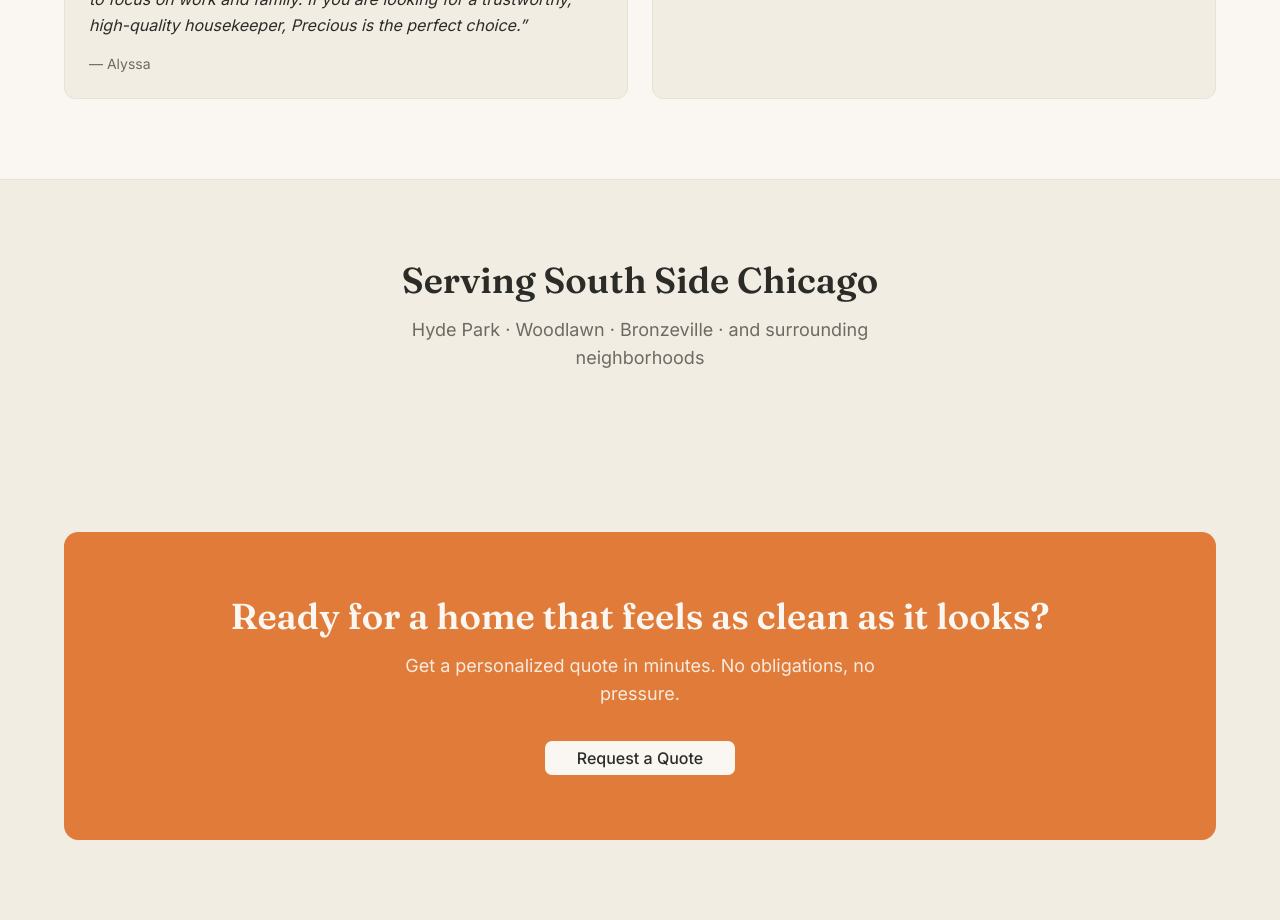
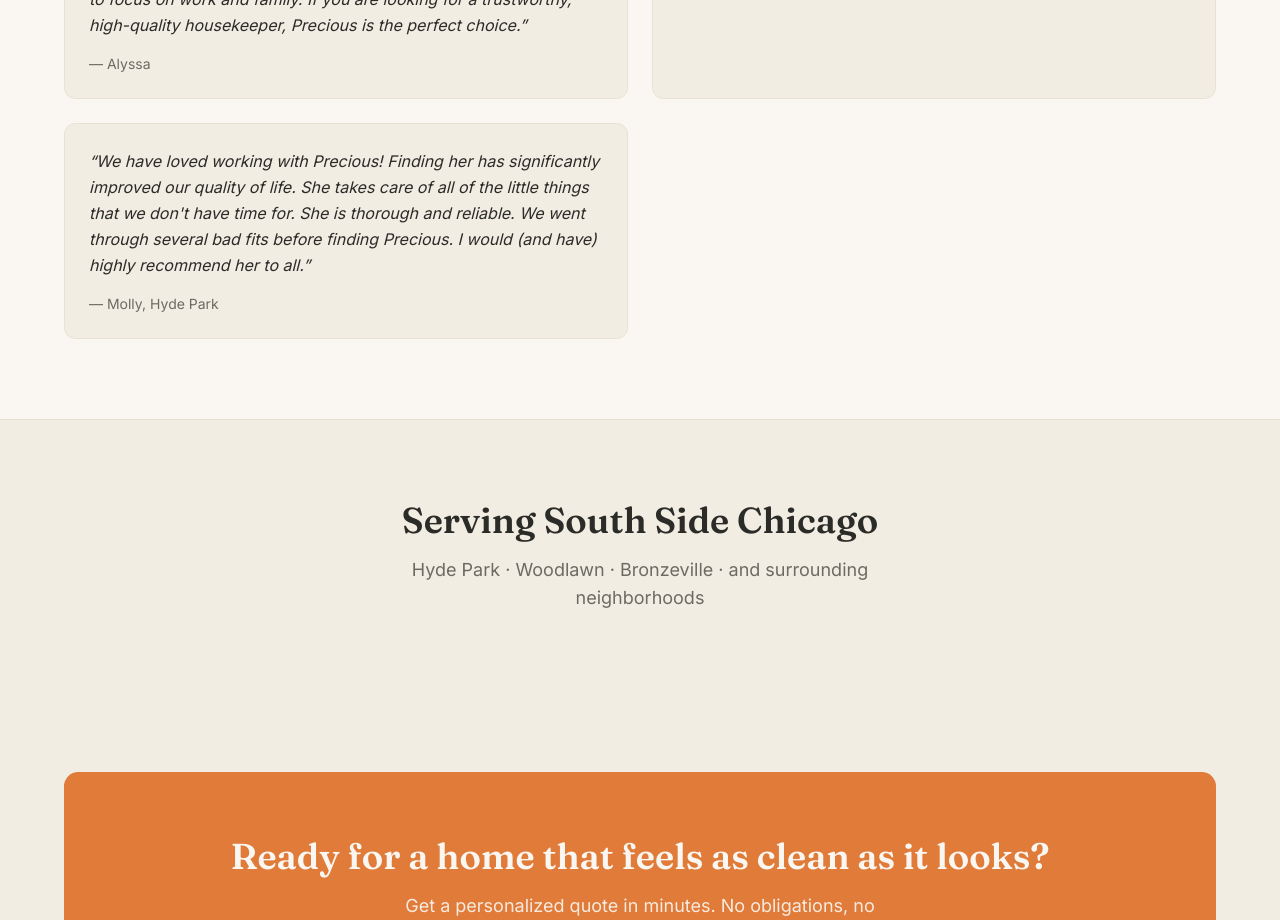
Before and after one commit to sendscott-del/precious-home-help, a Next.js app: page / in a window 1280 px wide. Shown: the part 3700-4620 px from the top of the page. Built offline with nearby package versions, Linux system fonts and the light colour scheme; no server answers.

Commit message:
Add Molly's testimonial to home page

```diff
--- a/package.json
+++ b/package.json
@@ -1,6 +1,6 @@
 {
   "name": "precious-home-help",
-  "version": "0.3.7",
+  "version": "0.3.8",
   "private": true,
   "scripts": {
     "dev": "next dev",
--- a/src/app/page.tsx
+++ b/src/app/page.tsx
@@ -133,6 +133,12 @@ const testimonials = [
     location: "Hyde Park",
     quote:
       "Precious is reliable, trustworthy, and a pleasure to work with. She communicates well, is consistently punctual, and takes pride in her work. She excels at organization—especially laundry, which is always neatly folded and put away with care. We highly recommend her to anyone looking for dependable, high-quality home cleaning and household support.",
+  },
+  {
+    name: "Molly",
+    location: "Hyde Park",
+    quote:
+      "We have loved working with Precious! Finding her has significantly improved our quality of life. She takes care of all of the little things that we don't have time for. She is thorough and reliable. We went through several bad fits before finding Precious. I would (and have) highly recommend her to all.",
   },
 ];
 
```
Also changed, not shown: 1 other file (tests, documents, lock files or other folders).
